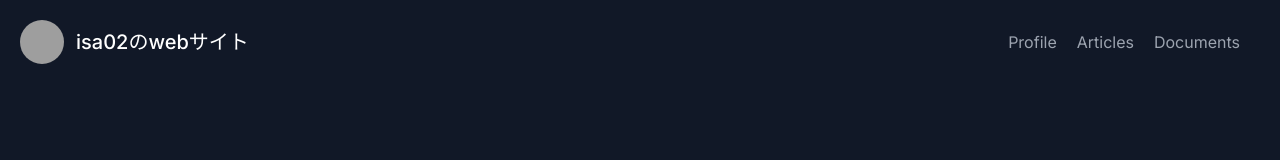
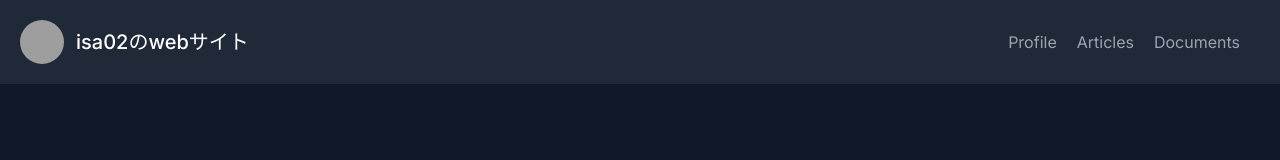
Before and after one commit to 02isa26/02isa26.github.io, a Next.js app: page / in a window 1280 px wide. Shown: the top 160 px of the page. Built offline with nearby package versions, Linux system fonts and the light colour scheme; grey boxes are pictures that could not be loaded.

Commit message:
Change header design

```diff
--- a/src/app/_components/header.tsx
+++ b/src/app/_components/header.tsx
@@ -2,7 +2,7 @@ import Link from "next/link";
 
 const Header = () => {
     return (
-        <header className="text-gray-400 bg-gray-900 body-font">
+        <header className="text-gray-400 bg-gray-800 body-font">
             <div className="container mx-auto flex flex-wrap p-5 flex-col md:flex-row items-center">
                 <a className="flex title-font font-medium items-center text-white mb-4 md:mb-0">
                     <img src="/tmp/155885475.png" className="w-11 h-11 rounded-full" />
```
